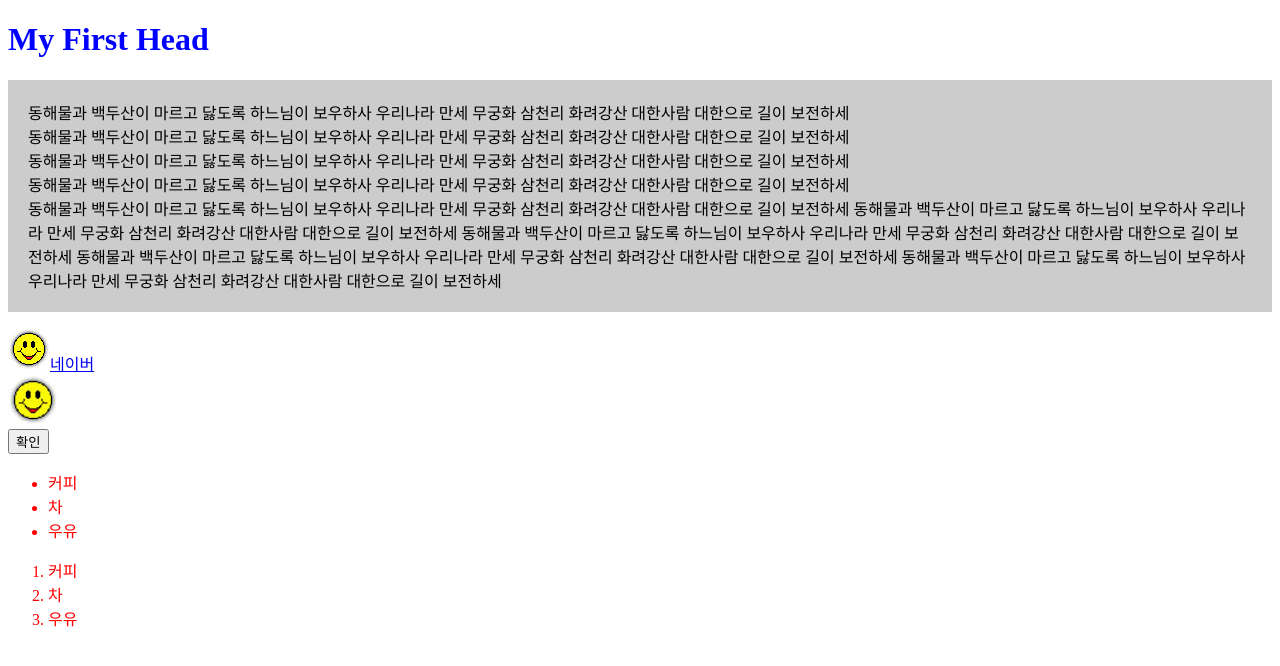
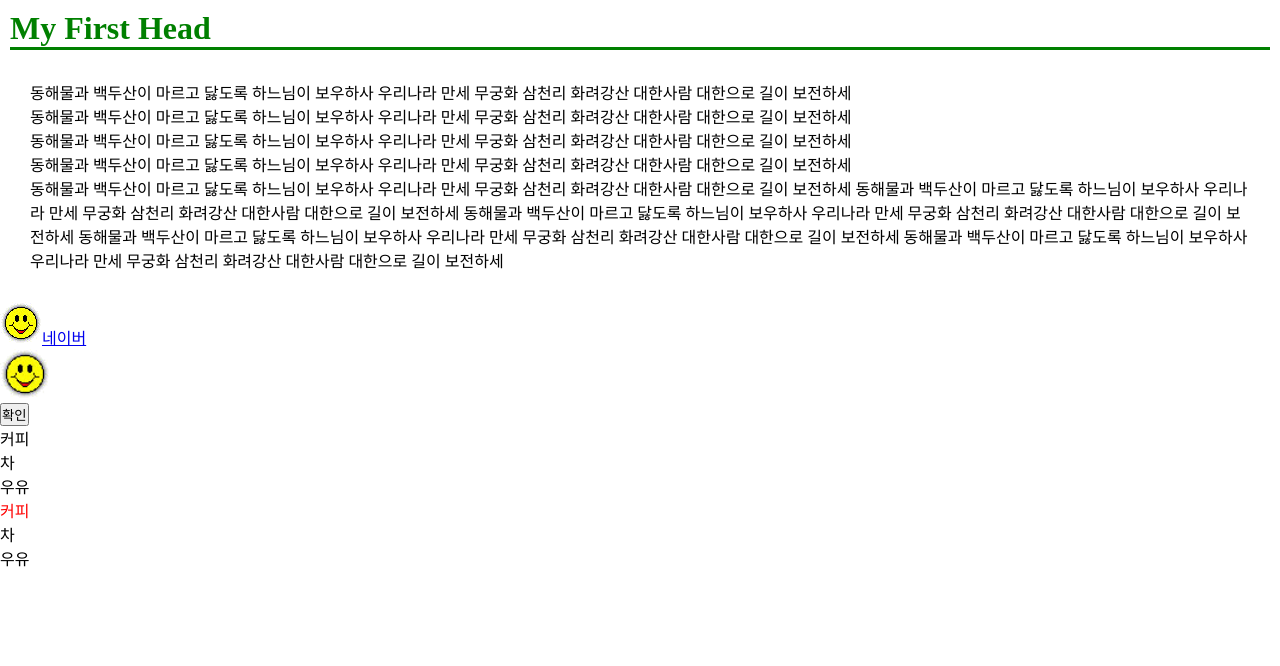
Before and after one commit to willlead/HTML, a PHP site: page /first.html in a window 1280 px wide. Shown: the top 666 px of the page. Run offline with PHP 8.4, Linux system fonts and the light colour scheme.

Commit message:
h1 글자색 수정, p 배경색 제거,

```diff
--- a/css/baic_style.css
+++ b/css/baic_style.css
@@ -1,10 +1,21 @@
-h1
-{
-	color:green;
+/* 	메인칼라 : green
+	강조색: toamto
+	메인 배경 : #b1f2b1
+*/
+
+*{
+	margin:0;
+	padding:0;
 }
 
-p
-{
-	background-color:#cccccc;
-	padding:20px;
+h1 {
+	color:green;
+	font-size=30px;
+	border-bottom:3px solid green;
+	margin:10px;
 }
+
+
+p{ 	padding:20px;
+	margin:10px;
+}
--- a/first.html
+++ b/first.html
@@ -10,16 +10,14 @@
 		href 값은 css 파일 경로
 		-->
 		<link rel="stylesheet" type="text/css" href="css/baic_style.css">
-		<style>
-			li{color:red;}
-		</style>
+
 
 	</head>
 
 
 	<!--하이루-->
 	<body>
-		<h1 style = "color:blue;">
+		<h1 >
 			My First Head
 		</h1>
 		<!-- 창 크기에 따라 한줄에 표현하는 글자를 자동으로 조정해준다.-->
```
